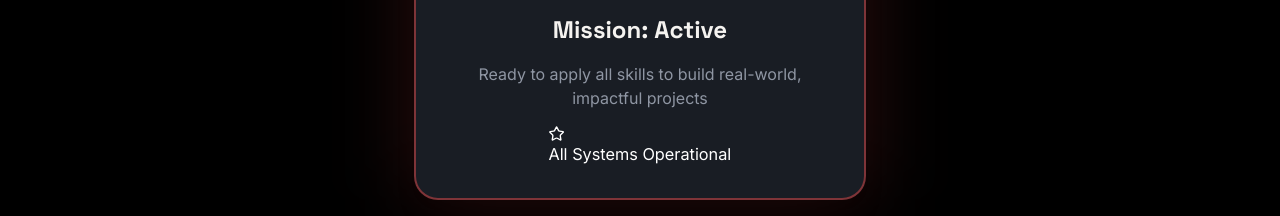
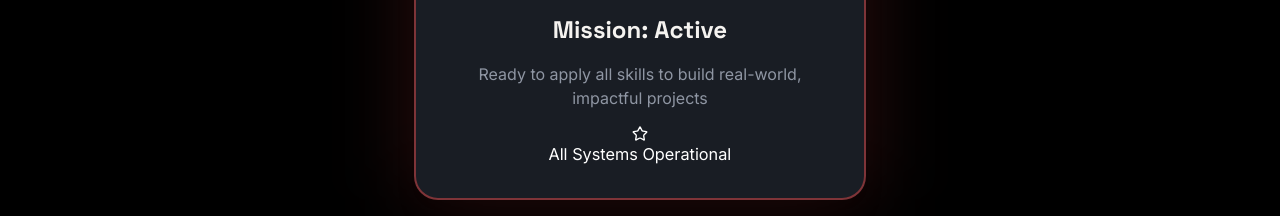
Before and after one commit to Shreyansh-Dev369/Shreyansh-Portfolio, a React (Vite) app: page / in a window 1280 px wide. Shown: the part 4384-4600 px from the top of the page. Built offline with nearby package versions, Linux system fonts and the light colour scheme; the HTML template or start-up script is replaced by a standard one.

Commit message:
Star in betweeen

```diff
--- a/src/components/SkillsTimeline.tsx
+++ b/src/components/SkillsTimeline.tsx
@@ -653,7 +653,9 @@ const SkillsTimeline = () => {
                     animate={{ scale: [1, 1.05, 1] }}
                     transition={{ duration: 2, repeat: Infinity }}
                   >
+                    <div className="flex justify-center items-center">
                     <Star className="h-4 w-4" />
+                    </div>
                     {showExplosion ? "Liftoff Complete!" : "All Systems Operational"}
                   </motion.div>
                 </motion.div>
```
